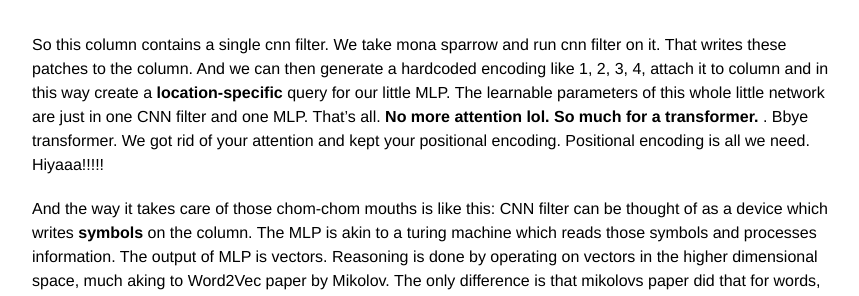
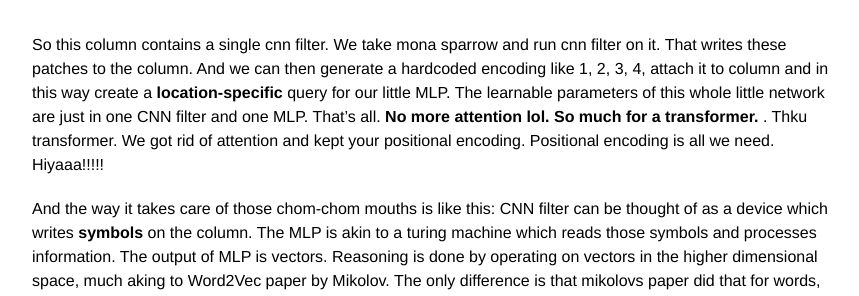
Before and after one commit to rajatmodi62/rajatmodi62.github.io, a Jekyll site: the page built from _posts/2024-10-26-hinton_apm.md, in a window 1280 px wide and 900 px high, scrolled down 11101 px. Shown: the part 152-448 px from the top of the window, without its empty margins (208-1067 px from the left). Built offline with Jekyll 4.4.1, drawn with Linux system fonts in a browser that asks for light colours; comment, search, counter and statistics services are not loaded.

Commit message:
soft link blog

```diff
--- a/_posts/2024-10-26-hinton_apm.md
+++ b/_posts/2024-10-26-hinton_apm.md
@@ -163,7 +163,7 @@ We will look at the design of this column.
     <img class="img-fluid" src="{{ site.baseurl }}\assets\img\apm\arch_col.png" style="width: 100%; height: auto;"> <!-- Image width is 50% of its parent -->
 </div>
 
-So this column contains a single cnn filter. We take mona sparrow and run cnn filter on it. That writes these patches to the column. And we can then generate a hardcoded encoding like 1, 2, 3, 4, attach it to column and in this way create a <b> location-specific</b> query for our little MLP. The learnable parameters of this whole little network are just in one CNN filter and one MLP. That's all. <b> No more attention lol. So much for a transformer. </b>. Bbye transformer. We got rid of your attention and kept your positional encoding. Positional encoding is all we need. Hiyaaa!!!!!
+So this column contains a single cnn filter. We take mona sparrow and run cnn filter on it. That writes these patches to the column. And we can then generate a hardcoded encoding like 1, 2, 3, 4, attach it to column and in this way create a <b> location-specific</b> query for our little MLP. The learnable parameters of this whole little network are just in one CNN filter and one MLP. That's all. <b> No more attention lol. So much for a transformer. </b>. Thku transformer. We got rid of attention and kept your positional encoding. Positional encoding is all we need. Hiyaaa!!!!!
 
 And the way it takes care of those chom-chom mouths is like this: CNN filter can be thought of as a device which writes <b> symbols </b> on the column. The MLP is akin to a turing machine which reads those symbols and processes information. The output of MLP is vectors. Reasoning is done by operating on vectors in the higher dimensional space, much aking to Word2Vec paper by Mikolov. The only difference is that mikolovs paper did that for words, and talked about analogies in the higher dimensional space. In APM/GLOM the vectors are for images now.
 
```
